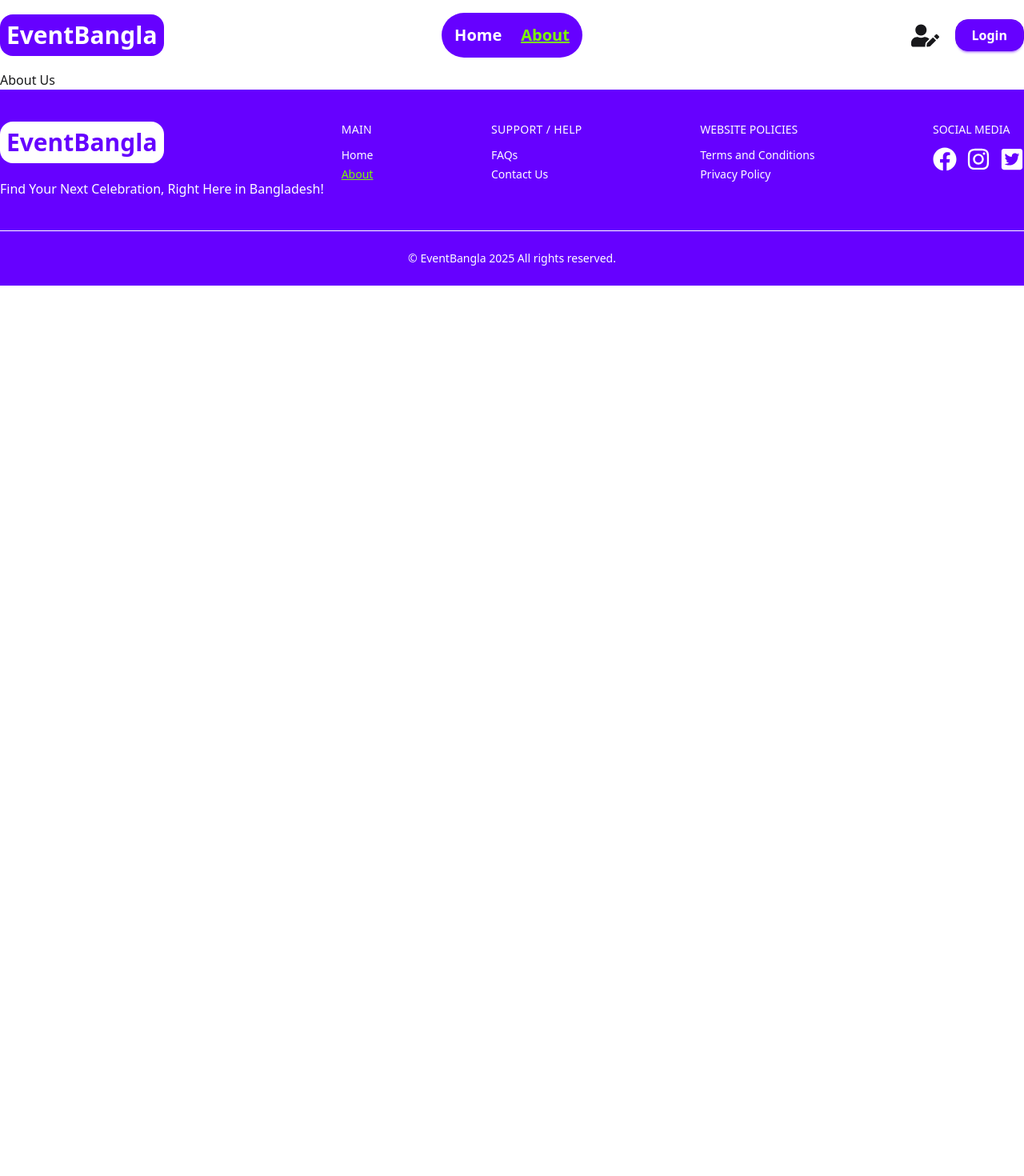
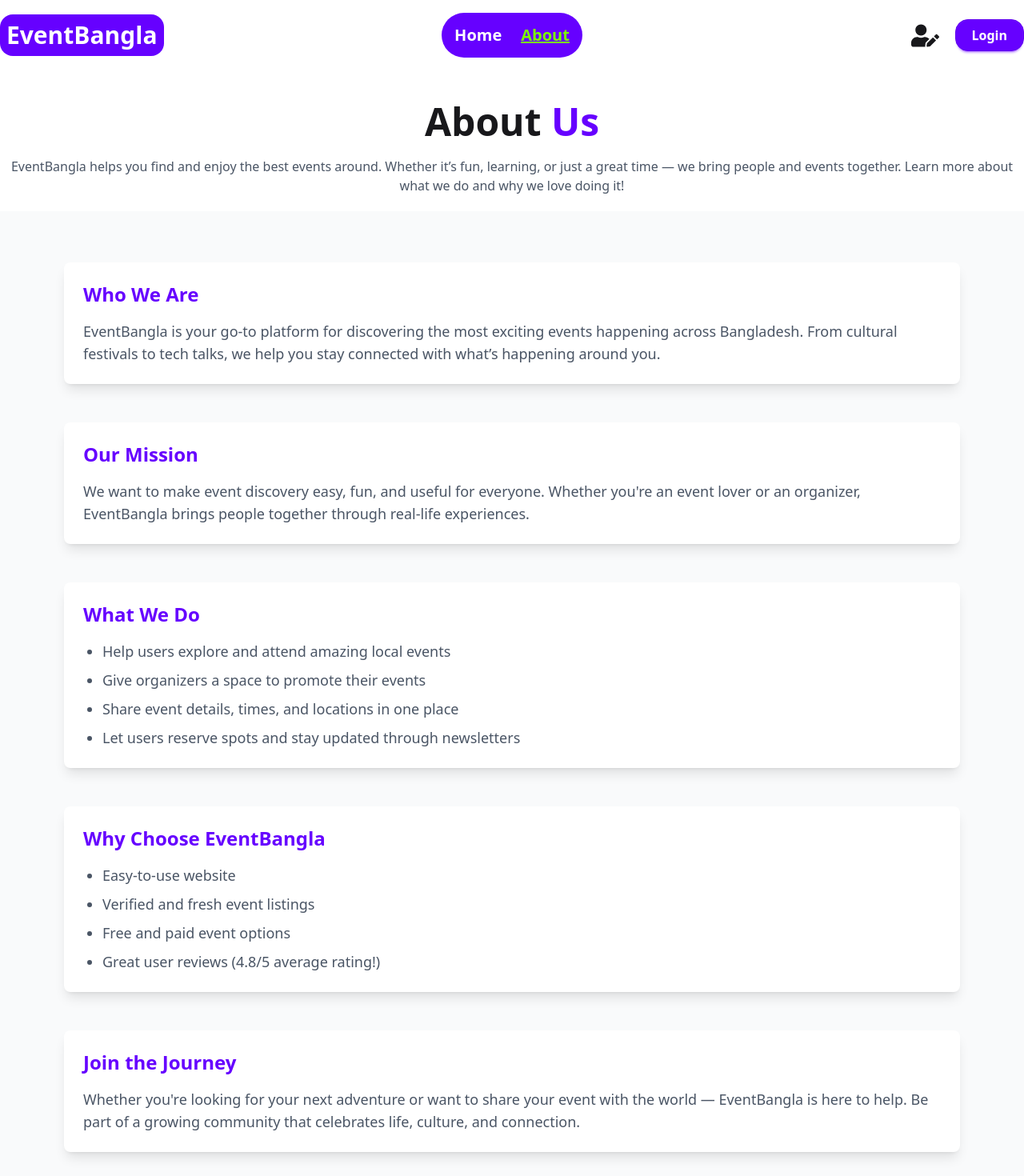
Before and after one commit to sajjadsajux/eventbangla, a React (Vite) app: page /about in a window 1280 px wide. Shown: the top 1470 px of the page at 80% size. Before the commit the page ends 800 px from the top, so only its background shows below. Built offline with nearby package versions, Linux system fonts and the light colour scheme; no server answers.

Commit message:
Added Aos Animation

```diff
--- a/package.json
+++ b/package.json
@@ -11,6 +11,7 @@
   },
   "dependencies": {
     "@tailwindcss/vite": "^4.1.5",
+    "aos": "^2.3.4",
     "daisyui": "^5.0.35",
     "firebase": "^11.6.1",
     "react": "^19.0.0",
--- a/src/Components/Navbar/Navbar.jsx
+++ b/src/Components/Navbar/Navbar.jsx
@@ -46,7 +46,7 @@ const Navbar = () => {
         <div className="navbar-start">
           <div className="dropdown">
             <div tabIndex={0} role="button" className="btn btn-ghost lg:hidden p-0 mr-2 lg:mr-0">
-              <svg xmlns="http://www.w3.org/2000/svg" className="h-5 w-5" fill="none" viewBox="0 0 24 24" stroke="currentColor">
+              <svg xmlns="http://www.w3.org/2000/svg" className="h-7 w-7" fill="none" viewBox="0 0 24 24" stroke="currentColor">
                 {" "}
                 <path strokeLinecap="round" strokeLinejoin="round" strokeWidth="2" d="M4 6h16M4 12h8m-8 6h16" />{" "}
               </svg>
--- a/src/Pages/About/About.jsx
+++ b/src/Pages/About/About.jsx
@@ -1,12 +1,75 @@
-import React from "react";
+import React, { useEffect } from "react";
 import DynamicTittle from "../../Utils/DynamicTittle";
+import Aos from "aos";
+{
+  /* <script src="https://unpkg.com/aos@2.3.1/dist/aos.js"></script>; */
+}
+import "aos/dist/aos.css"; // Import AOS CSS
 
 const About = () => {
   DynamicTittle("About Us");
+
+  useEffect(() => {
+    Aos.init({
+      offset: 10,
+      duration: 600,
+      easing: "ease-in-sine",
+      delay: 50,
+      once: false,
+    });
+  }, []);
   return (
-    <div>
-      <h2>About Us</h2>
-    </div>
+    <>
+      <div className="pt-10">
+        <h2 className="lg:text-5xl md:text-3xl text-2xl text-center font-bold px-2 lg:px-0">
+          About<span className="text-primary px-2 lg:px-0"> Us</span>
+        </h2>
+        <p className="text-gray-600 text-center my-5">EventBangla helps you find and enjoy the best events around. Whether it’s fun, learning, or just a great time — we bring people and events together. Learn more about what we do and why we love doing it!</p>
+        <section className="bg-gray-50 py-16 px-4 md:px-20 text-gray-800">
+          <div className="max-w-7xl mx-auto grid grid-cols-1 gap-12">
+            {/* Card 1 - Who We Are */}
+            <div className="bg-white p-6 rounded-lg shadow-lg hover:shadow-2xl transition duration-300" data-aos="slide-up">
+              <h3 className="text-2xl font-semibold text-primary mb-4">Who We Are</h3>
+              <p className="text-gray-600 text-sm md:text-lg">EventBangla is your go-to platform for discovering the most exciting events happening across Bangladesh. From cultural festivals to tech talks, we help you stay connected with what’s happening around you.</p>
+            </div>
+
+            {/* Card 2 - Our Mission */}
+            <div className="bg-white p-6 rounded-lg shadow-lg hover:shadow-2xl transition duration-300" data-aos="flip-down">
+              <h3 className="text-2xl font-semibold text-primary mb-4">Our Mission</h3>
+              <p className="text-gray-600 text-sm md:text-lg">We want to make event discovery easy, fun, and useful for everyone. Whether you're an event lover or an organizer, EventBangla brings people together through real-life experiences.</p>
+            </div>
+
+            {/* Card 3 - What We Do */}
+            <div className="bg-white p-6 rounded-lg shadow-lg hover:shadow-2xl transition duration-300" data-aos="fade-right">
+              <h3 className="text-2xl font-semibold text-primary mb-4">What We Do</h3>
+              <ul className="list-disc pl-6 text-gray-600 text-sm md:text-lg space-y-2">
+                <li>Help users explore and attend amazing local events</li>
+                <li>Give organizers a space to promote their events</li>
+                <li>Share event details, times, and locations in one place</li>
+                <li>Let users reserve spots and stay updated through newsletters</li>
+              </ul>
+            </div>
+
+            {/* Card 4 - Why Choose EventBangla */}
+            <div className="bg-white p-6 rounded-lg shadow-lg hover:shadow-2xl transition duration-300" data-aos="slide-up">
+              <h3 className="text-2xl font-semibold text-primary mb-4">Why Choose EventBangla</h3>
+              <ul className="list-disc pl-6 text-gray-600 text-sm md:text-lg space-y-2">
+                <li>Easy-to-use website</li>
+                <li>Verified and fresh event listings</li>
+                <li>Free and paid event options</li>
+                <li>Great user reviews (4.8/5 average rating!)</li>
+              </ul>
+            </div>
+
+            {/* Card 5 - Join the Journey */}
+            <div className="bg-white p-6 rounded-lg shadow-lg hover:shadow-2xl transition duration-300" data-aos="flip-up">
+              <h3 className="text-2xl font-semibold text-primary mb-4">Join the Journey</h3>
+              <p className="text-gray-600 text-sm md:text-lg">Whether you're looking for your next adventure or want to share your event with the world — EventBangla is here to help. Be part of a growing community that celebrates life, culture, and connection.</p>
+            </div>
+          </div>
+        </section>
+      </div>
+    </>
   );
 };
 
```
Also changed, not shown: 1 other file (tests, documents, lock files or other folders).
